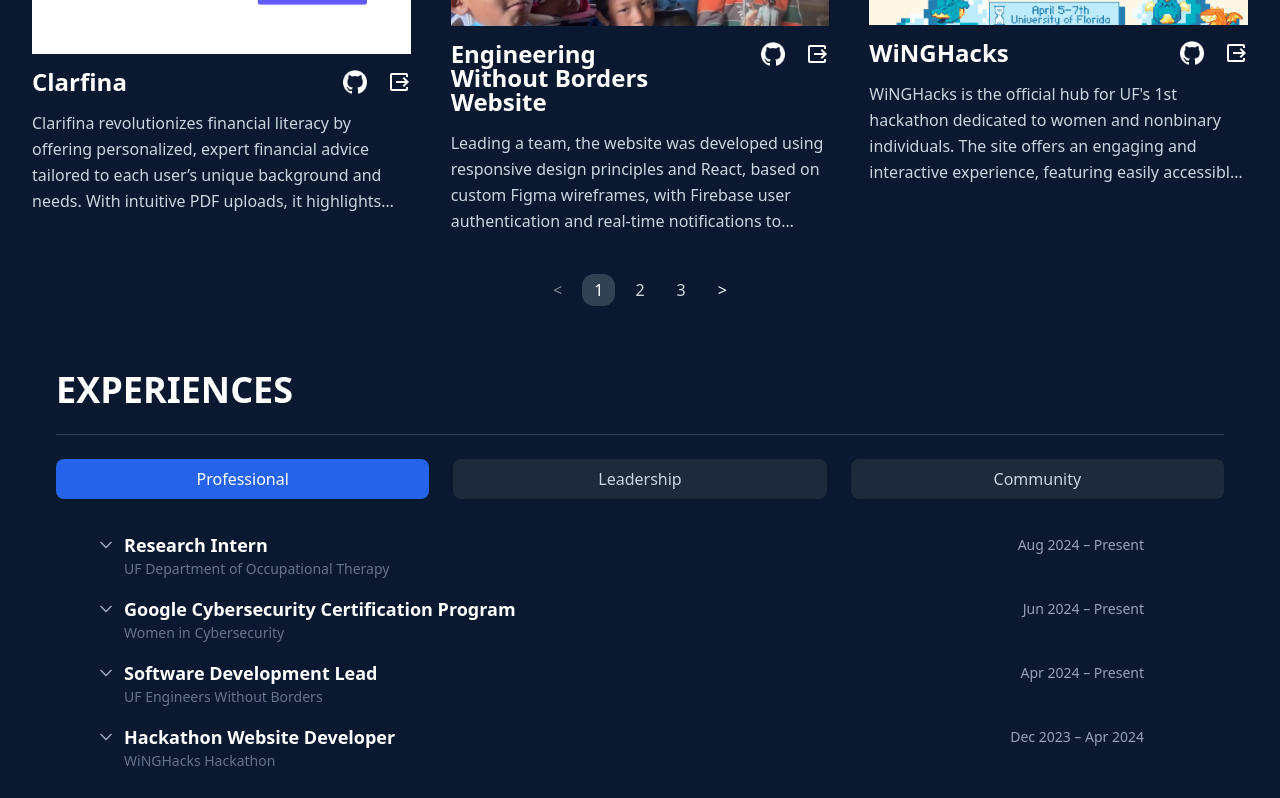
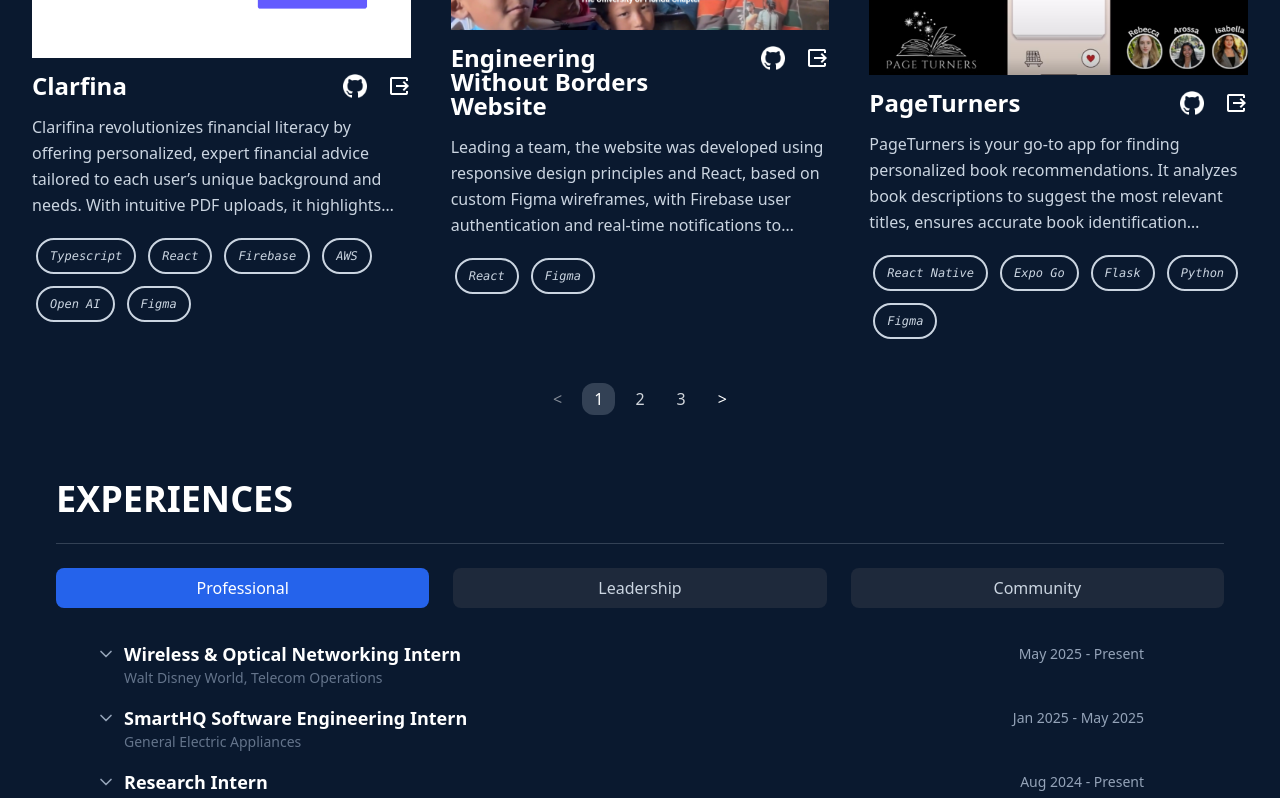
Before and after one commit to arossaadhikary/portfolio2025, a React (Vite) app: page / in a window 1280 px wide. Shown: the part 1500-2298 px from the top of the page. Built offline with nearby package versions, Linux system fonts and the light colour scheme.

Commit message:
skills component added

```diff
--- a/src/components/ExperiencesCard.tsx
+++ b/src/components/Experiences/ExperiencesCard.tsx
@@ -41,6 +41,7 @@ const ExperiencesCard = ({ position, company, date, bullets }: ExperienceCardPro
                 ))}
                 </ul>
             )}
+
         </li>
     )
 }
--- a/src/components/ProjectCard.tsx
+++ b/src/components/Projects/ProjectCard.tsx
@@ -1,5 +1,6 @@
-import GitHub from '../assets/icon-github.png'
-import Output from "../assets/icon-output.png"
+import GitHub from '../../assets/icon-github.png'
+import Output from "../../assets/icon-output.png"
+import Skill from './SkillButton'
 
 type ProjectCardProps = {
     title: string;
@@ -7,9 +8,10 @@ type ProjectCardProps = {
     description: string;
     githubUrl?: string;
     projectUrl?: string;
+    skills: string[];
 }
 
-const ProjectCard = ({ title, image, description, githubUrl, projectUrl}: ProjectCardProps) => {
+const ProjectCard = ({ title, image, description, githubUrl, projectUrl, skills }: ProjectCardProps) => {
     return (
         <section>
             {/* Image */}
@@ -43,6 +45,15 @@ const ProjectCard = ({ title, image, description, githubUrl, projectUrl}: Projec
             <p className="text-left text-slate-300 leading-relaxed line-clamp-4">
                 {description}
             </p>
+
+            {/* Skills */}
+            {skills && skills.length > 0 && (
+                <div className = "flex flex-wrap gap-1 mt-4">
+                    {skills.map((s, i) => (
+                        <Skill key={i} skill={s} />
+                    ))}
+                </div>
+            )}
         </section>
     )
 }
--- /dev/null
+++ b/src/components/Projects/SkillButton.tsx
@@ -0,0 +1,11 @@
+interface SkillProps {
+    skill: string
+}
+
+const Skill = ({ skill }: SkillProps) => (
+    <button className=" rounded-full border-2 text-slate-300 border-slate-300 px-3 py-2 m-1 text-xs font-mono pointer-events-none disabled">
+        <em>{skill}</em>
+    </button>
+);
+
+export default Skill
--- a/src/data/experiences.ts
+++ b/src/data/experiences.ts
@@ -41,6 +41,16 @@ export const experiences = {
     ],
     Leadership: [
     {
+        position: "Career Development Director",
+        company: "UF Women in Computer Science",
+        date: "Aug 2025 - Present",
+        bullets: [
+        "Facilitated a program for first-year women in engineering, focusing on developing leadership skills in the field.",
+        "Encouraged participants to take on leadership roles within student organizations, emphasizing the importance of hands-on experience.",
+        "Implemented regular feedback sessions to facilitate reflection on leadership growth and encourage continuous improvement."
+    ]
+    },
+    {
         position: "Teaching Assistant",
         company: "UF Honors Professional Development for Engineers",
         date: "Aug 2024 - Nov 2024",
@@ -55,9 +65,19 @@ export const experiences = {
         company: "UF Women in Computer Science",
         date: "Apr 2024 - Dec 2024",
         bullets: [
-        "Cultivated a vibrant community by orchestrating three monthly dynamic social events for 200+ members, creating an inclusive space that champions women in tech.",
-        "Forged impactful relationships by mentoring members and providing technical, professional, and social resources to support success in computer science."
+            "Leading organization's career development program, delivering tailored resume workshops & mentoring 200+ members via self-created internship preparation, application materials, & networking strategies",
+            "Organizing exploratory tech workshops (i.e. cloud, cybersecurity, blockchain) to broaden member exposure to fields beyond software engineering, expanding awareness of diverse career paths."
         ]
+    },
+    {
+    position: "Software Development Lead",
+    company: "UF Engineers Without Borders",
+    date: "Apr 2024 - Dec 2024",
+    bullets: [
+    "Led a 10-person team to deploy a centralized communication system connecting Peru and Nepal chapters, formalizing the merger of previously independent organizations.",
+    "Implemented responsive design principles using React and Figma, creating wireframes and developing a dynamic, user-friendly website to enhance accessibility across devices.",
+    "Built a Firebase authentication system to enable secure member, alumni, and applicant access, centralizing project updates and streamlining application tracking."
+    ]
     },
     {
         position: "Public Relations Director, External Affairs Ambassador",
@@ -71,43 +91,37 @@ export const experiences = {
     ],
     Professional: [
     {
+        position: "Wireless & Optical Networking Intern",
+        company: "Walt Disney World, Telecom Operations",
+        date: "May 2025 - Present",
+        bullets: [
+            "Automating IoT device configuration & deployment using Disney’s automation platform, TRON, & ArcGIS, enabling scalable rollout of sensors & improving internal equipment tracking (e.g. pest control, wheelchairs).",
+            "Spearheading migration of 1000+ Smartsheet assets to Airtable via Python scripting & Smartsheet/Airtable API, streamlining workflows for Telecom & eliminating costly effort.",
+            "Engineering the 1st scalable, centralized SharePoint-based backup system using Power Automate, reducing platform costs & enabling sustainable, department-wide adoption.",
+            "Designing Splunk IoT dashboards for occupancy & pest control data via The Things Network, improving workflows, promoting guest experience through sensor-driven intelligence & projecting to save Pest Control department $72k/yrly.",
+            "Performed RF surveys & WiFi spectrum analysis, optimizing coverage by identifying dead zones, supporting access point installations, & informing FCC frequency renewals."
+        ]
+    },
+    {
+        position: "SmartHQ Software Engineering Intern",
+        company: "General Electric Appliances",
+        date: "Jan 2025 - May 2025",
+        bullets: [
+            "Shaped UI/UX for new MySubscriptions SmartHQ Feature via Flutter, Kotlin, & Dart, leveraging Git for version control in an Agile team environment to expand & streamline app’s subscription management capabilities.",
+            "Independently developed & pitched a Figma proof of value to leadership for new SmartHQ features, driving exploration of advanced SmartHQ appliance integrations beyond core internship responsibilities.",
+            "Programmed motor & sensor drivers in embedded C & designed finite-state machine based control logic, achieving 100% test coverage with CppUTest, securing a 1st place finish in a multi-round robotics competition."
+        ]
+    },
+    {
         position: "Research Intern",
         company: "UF Department of Occupational Therapy",
-        date: "Aug 2024 – Present",
+        date: "Aug 2024 - Present",
         bullets: [
         "Integrated data from Qualisys and Visual3D to develop a Python script automating biomechanical calculations for gait analysis using pandas, NumPy, and SciPy, improving data accuracy and processing speed by 80%.",
         "Performed data analysis in Visual3D and Theia by identifying gait cycles and adding markers to track movement.",
         "Leveraged an AI-based markerless motion capture system to collect data on walker biomechanics (e.g., joint positioning)."
         ]
     },
-    {
-        position: "Google Cybersecurity Certification Program",
-        company: "Women in Cybersecurity",
-        date: "Jun 2024 – Present",
-        bullets: [
-        "Developing the ability to understand common risks, threats, and vulnerabilities alongside mitigation methodologies.",
-        "Learning to protect networks, devices, people, and data from unauthorized access and cyberattacks using SIEM tools and hands-on labs with Python, Linux, and SQL."
-        ]
-    },
-    {
-        position: "Software Development Lead",
-        company: "UF Engineers Without Borders",
-        date: "Apr 2024 – Present",
-        bullets: [
-        "Led a 10-person team to deploy a centralized communication system connecting Peru and Nepal chapters, formalizing the merger of previously independent organizations.",
-        "Implemented responsive design principles using React and Figma, creating wireframes and developing a dynamic, user-friendly website to enhance accessibility across devices.",
-        "Built a Firebase authentication system to enable secure member, alumni, and applicant access, centralizing project updates and streamlining application tracking."
-        ]
-    },
-    {
-        position: "Hackathon Website Developer",
-        company: "WiNGHacks Hackathon",
-        date: "Dec 2023 – Apr 2024",
-        bullets: [
-        "Selected as the sole first-year committee member to design the website for UF's first women- and nonbinary-focused hackathon.",
-        "Promoted interactivity with React by optimizing FAQ, sponsorship, and workshop schedule pages."
-        ]
-    }
 ]
 }
 
--- a/src/data/projects.ts
+++ b/src/data/projects.ts
@@ -12,14 +12,24 @@ export const projects =[
         image: P_Clarfina,
         description: "Clarifina revolutionizes financial literacy by offering personalized, expert financial advice tailored to each user’s unique background and needs. With intuitive PDF uploads, it highlights key sections, simplifies complex terms, and delivers AI-powered recommendations based on individual profiles. Empowering users to make informed decisions, the platform provides clear, actionable insights that drive smarter financial outcomes and lasting success.",
         githubUrl: "https://github.com/aarnavgautam/clarifin-ai",
-        projectUrl: "https://devpost.com/software/clarifina"
+        projectUrl: "https://devpost.com/software/clarifina",
+        skills: ["Typescript", "React", "Firebase", "AWS", "Open AI", "Figma"]
     },
     {
         title: "Engineering Without Borders Website",
         image: P_EWB,
         description: "Leading a team, the website was developed using responsive design principles and React, based on custom Figma wireframes, with Firebase user authentication and real-time notifications to inform applicants of their status. It supports the University of Florida’s Engineers Without Borders chapter, which empowers communities in Nepal and Peru through engineering projects that address basic human needs.",
         githubUrl: "https://github.com/ufewb/UF_EWB",
-        projectUrl: "https://ufewb.org"
+        projectUrl: "https://ufewb.org",
+        skills: ["React", "Figma"]
+    },
+    {
+        title: "PageTurners",
+        image: P_PageTurners,
+        description: "PageTurners is your go-to app for finding personalized book recommendations. It analyzes book descriptions to suggest the most relevant titles, ensures accurate book identification through a custom-built Flask API, & delivers fast recommendations by optimizing performance.",
+        githubUrl: "https://github.com/marin-isabella/PageTurners",
+        projectUrl: "https://www.youtube.com/watch?v=ARF130incFA&t=46s",
+        skills: ["React Native", "Expo Go", "Flask", "Python", "Figma"]
     },
     {
         title: "WiNGHacks",
@@ -27,31 +37,28 @@ export const projects =[
         description: "WiNGHacks is the official hub for UF's 1st hackathon dedicated to women and nonbinary individuals. The site offers an engaging and interactive experience, featuring easily accessible information on FAQs, sponsorship opportunities, and the event's workshop schedule. A streamlined application portal was created to handle over 200 participants, ensuring a smooth and welcoming user experience for all attendees",
         githubUrl: "https://github.com/WiNGHacks/WiNGHacks-Website",
         projectUrl: "https://www.winghacks.com/",
-    },
-    {
-        title: "PageTurners",
-        image: P_PageTurners,
-        description: "PageTurners is your go-to app for finding personalized book recommendations. It analyzes book descriptions to suggest the most relevant titles, ensures accurate book identification through a custom-built Flask API, & delivers fast recommendations by optimizing performance.",
-        githubUrl: "https://github.com/marin-isabella/PageTurners",
-        projectUrl: "https://www.youtube.com/watch?v=ARF130incFA&t=46s"
+        skills: ["React"]
     },
     {
         title: "Earthquake Data Analysis",
         image: P_Earthquake,
         description: "Transformed over 6000 rows of earthquake data into pickle files, using NumPy, Matplotlib, and Pandas to analyze the effects of magnitude and depth on locations and damage reports. Created an interactive web map with Folium to visualize earthquake locations and enhance geographic insights.",
-        githubUrl: "https://github.com/hugoliu-code/Group27-Final"
+        githubUrl: "https://github.com/hugoliu-code/Group27-Final",
+        skills: ["Python", "Pandas", "NumPy", "Matplotlib", "Folium"]
     },
     {
         title: "Animal Care",
         image: P_AnimalCare,
         description: "AnimalCare is an RPG-style video game designed to help children overcome anxiety about medical procedures. Set in a virtual waiting room, the game uses AI-powered chatbots to guide children through medical scenarios like MRI scans and cast removals in a comforting and educational way. Developed within 24 hours, AnimalCare earned 2nd place at the October 2023 Designathon for its innovative approach to easing pediatric fears.",
         gitHubUrl: "https://github.com/hugoliu-code/DesignathonWinners",
-        projectUrl: "https://www.youtube.com/watch?v=Vmt5MRfRNKIe"
+        projectUrl: "https://www.youtube.com/watch?v=Vmt5MRfRNKIe",
+        skills: ["Unity", "C#", "Open AI", "GPT 3.5"]
     },
     {
         title: "YouTube Channel",
         image: P_YoutubeChannel,
         description: "110,000+ Views | 281 Subscribers | Topics: Coding, History of Women in STEM, Public Speaking, Data Analysis, Presentational Skills, Lifestyle",
-        projectUrl: "https://www.youtube.com/@arossa"
+        projectUrl: "https://www.youtube.com/@arossa",
+        skills: ["Adobe Photoshop", "Adobe Premiere Pro", "Procreate", "Adobe After Effects"]
     }
 ]
--- a/src/components/Experiences.tsx
+++ b/src/pages/Experiences.tsx
@@ -1,6 +1,6 @@
 import { useState } from "react"
-import ExperiencesCard from "./ExperiencesCard"
 import { experiences } from "../data/experiences"
+import ExperiencesCard from "../../src/components/Experiences/ExperiencesCard"
 
 const categories = ["Professional", "Leadership", "Community"] as const
 
--- a/src/components/NavigationBar.tsx
+++ b/src/pages/NavigationBar.tsx
@@ -9,7 +9,7 @@ const NavigationBar = () => {
             <a href="/" className = "hover:text-blue-400 transition">@arossaadhikary</a>
 
             {/* Center Links */}
-            <ul className="flex space-x-8">
+            <ul className="flex space-x-8 text-xl">
                 <a href="#about"><li>About</li></a>
                 <a href="#projects"><li>Projects</li></a>
                 <a href="#experiences"><li>Experiences</li></a>
--- a/src/components/Projects.tsx
+++ b/src/pages/Projects.tsx
@@ -1,6 +1,6 @@
 import { useState } from "react"
 import { motion, AnimatePresence } from "framer-motion"
-import ProjectCard from "./ProjectCard"
+import ProjectCard from "../components/Projects/ProjectCard"
 import { projects } from "../data/projects"
 
 const Projects = () => {
@@ -22,7 +22,7 @@ const Projects = () => {
       <div className="my-10">
         <AnimatePresence mode="wait">
           <motion.div
-            key={currentPage} // 👈 re-renders on page change
+            key={currentPage}
             initial={{ opacity: 0, y: 20 }}
             animate={{ opacity: 1, y: 0 }}
             exit={{ opacity: 0, y: -20 }}
```
Also changed, not shown: src/App.tsx (+6 -6 lines), src/pages/About.tsx (renamed from src/components/About.tsx), src/pages/Contact.tsx (renamed from src/components/Contact.tsx), src/pages/Intro.tsx (renamed from src/components/Intro.tsx).
